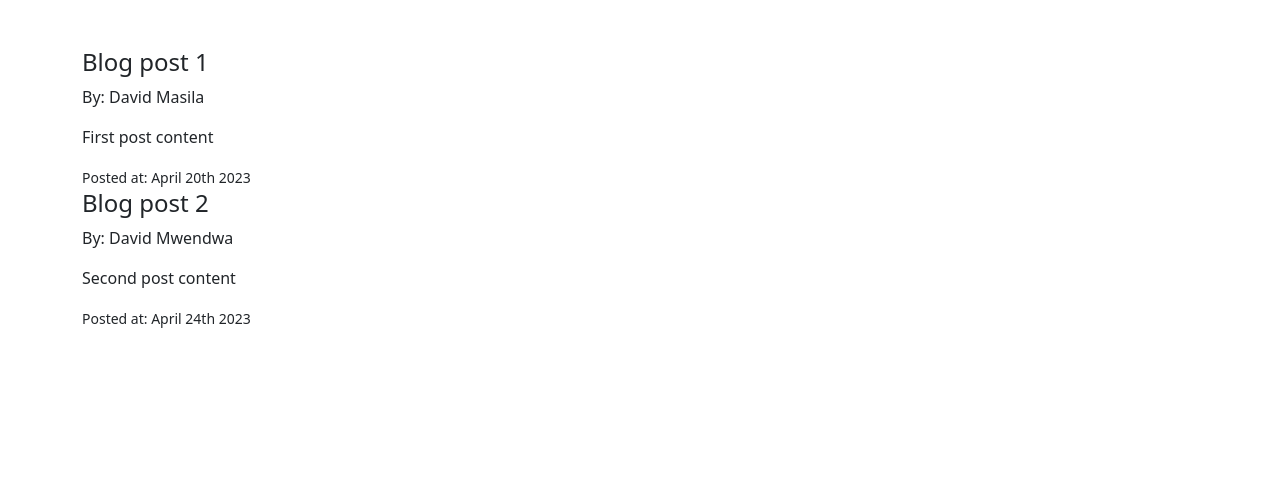
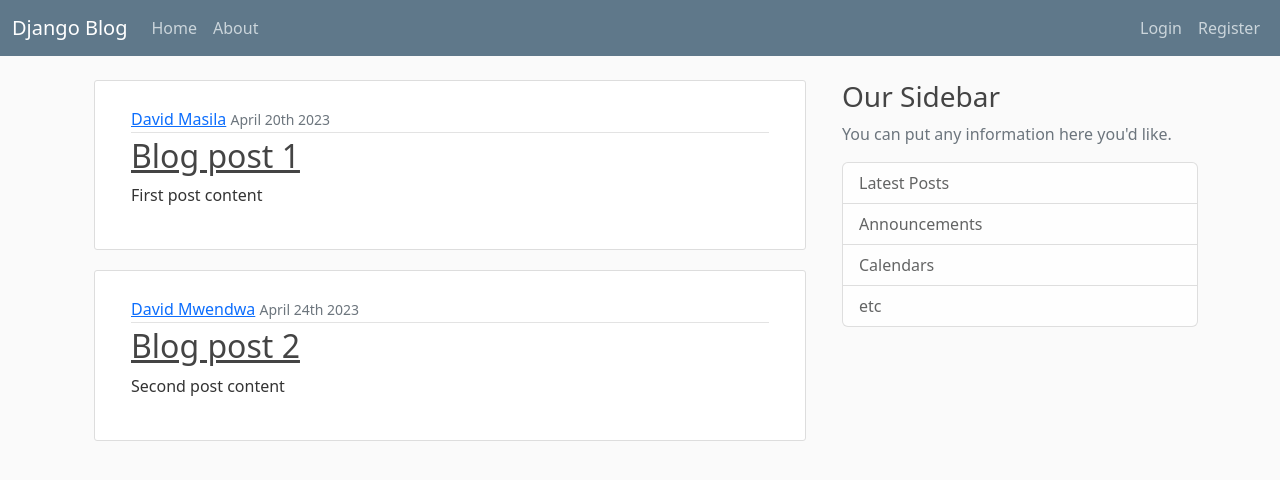
Before and after one commit to DavidMasila/Django-Development, a Django app: page / in a window 1280 px wide. Shown: the top 480 px of the page. Run offline with Django 4.2, Linux system fonts and the light colour scheme.

Commit message:
Django Development

```diff
--- /dev/null
+++ b/blog/static/blog/main.css
@@ -0,0 +1,84 @@
+body {
+    background: #fafafa;
+    color: #333333;
+    margin-top: 5rem;
+  }
+
+  h1, h2, h3, h4, h5, h6 {
+    color: #444444;
+  }
+
+  ul {
+    margin: 0;
+  }
+
+  .bg-steel {
+    background-color: #5f788a;
+  }
+
+  .site-header .navbar-nav .nav-link {
+    color: #cbd5db;
+  }
+
+  .site-header .navbar-nav .nav-link:hover {
+    color: #ffffff;
+  }
+
+  .site-header .navbar-nav .nav-link.active {
+    font-weight: 500;
+  }
+
+  .content-section {
+    background: #ffffff;
+    padding: 10px 20px;
+    border: 1px solid #dddddd;
+    border-radius: 3px;
+    margin-bottom: 20px;
+  }
+
+  .article-title {
+    color: #444444;
+  }
+
+  a.article-title:hover {
+    color: #428bca;
+    text-decoration: none;
+  }
+
+  .article-content {
+    white-space: pre-line;
+  }
+
+  .article-img {
+    height: 65px;
+    width: 65px;
+    margin-right: 16px;
+  }
+
+  .article-metadata {
+    padding-bottom: 1px;
+    margin-bottom: 4px;
+    border-bottom: 1px solid #e3e3e3
+  }
+
+  .article-metadata a:hover {
+    color: #333;
+    text-decoration: none;
+  }
+
+  .article-svg {
+    width: 25px;
+    height: 25px;
+    vertical-align: middle;
+  }
+
+  .account-img {
+    height: 125px;
+    width: 125px;
+    margin-right: 20px;
+    margin-bottom: 16px;
+  }
+
+  .account-heading {
+    font-size: 2.5rem;
+  }
--- a/blog/templates/blog/about.html
+++ b/blog/templates/blog/about.html
@@ -3,5 +3,5 @@
 {% block title %} About Page {% endblock title %}
 
 {% block content %}
-<h1>About page</h1>
+
 {% endblock content %}
--- a/blog/templates/blog/base.html
+++ b/blog/templates/blog/base.html
@@ -1,3 +1,4 @@
+{% load static %}
 <!doctype html>
 <html lang="en">
 
@@ -7,10 +8,52 @@
     <title>{% block title %}{% endblock %}</title>
     <link href="https://cdn.jsdelivr.net/npm/bootstrap@5.2.3/dist/css/bootstrap.min.css" rel="stylesheet"
         integrity="sha384-rbsA2VBKQhggwzxH7pPCaAqO46MgnOM80zW1RWuH61DGLwZJEdK2Kadq2F9CUG65" crossorigin="anonymous">
+    <link rel="stylesheet" href="{% static 'blog/main.css' %}">
 </head>
 
 <body>
-    {% block content %}{% endblock %}
+    <header class="site-header">
+        <nav class="navbar navbar-expand-md navbar-dark bg-steel fixed-top">
+            <div class="container-fluid">
+                <a class="navbar-brand" href="#">Django Blog</a>
+                <button class="navbar-toggler" type="button" data-bs-toggle="collapse" data-bs-target="#navbarNav"
+                    aria-controls="navbarNav" aria-expanded="false" aria-label="Toggle navigation">
+                    <span class="navbar-toggler-icon"></span>
+                </button>
+                <div class="collapse navbar-collapse" id="navbarToggle">
+                    <div class="navbar-nav">
+                        <a class="nav-item nav-link" href="{% url 'blog-home' %}">Home</a>
+                        <a class="nav-item nav-link" href="{% url 'blog-about' %}">About</a>
+                    </div>
+                    <!-- Navbar Right Side -->
+                    <div class="navbar-nav ms-auto">
+                        <a class="nav-item nav-link" href="#">Login</a>
+                        <a class="nav-item nav-link" href="#">Register</a>
+                    </div>
+                </div>
+            </div>
+        </nav>
+    </header>
+    <main role="main" class="container">
+        <div class="row">
+            <div class="col-md-8">
+                {% block content %}{% endblock %}
+            </div>
+            <div class="col-md-4">
+                <div class="side-bar">
+                    <h3>Our Sidebar</h3>
+                    <p class='text-muted'>You can put any information here you'd like.
+                    <ul class="list-group">
+                        <li class="list-group-item list-group-item-light">Latest Posts</li>
+                        <li class="list-group-item list-group-item-light">Announcements</li>
+                        <li class="list-group-item list-group-item-light">Calendars</li>
+                        <li class="list-group-item list-group-item-light">etc</li>
+                    </ul>
+                    </p>
+                </div>
+            </div>
+        </div>
+    </main>
     <script src="https://cdn.jsdelivr.net/npm/@popperjs/core@2.11.6/dist/umd/popper.min.js"
         integrity="sha384-oBqDVmMz9ATKxIep9tiCxS/Z9fNfEXiDAYTujMAeBAsjFuCZSmKbSSUnQlmh/jp3"
         crossorigin="anonymous"></script>
--- a/blog/templates/blog/home.html
+++ b/blog/templates/blog/home.html
@@ -3,14 +3,20 @@
 {% block title %} Home Page {% endblock title %}
 
 {% block content %}
-<div class="container mt-5">
+<div class="container">
     <div class="row">
         <div class="col">
             {% for post in posts %}
-            <h4>{{ post.title }}</h4>
-            <p>By: {{ post.author }}</p>
-            <p>{{ post.content }}</p>
-            <small>Posted at: {{ post.date_posted }}</small>
+            <article class="card content-section">
+                <div class="card-body">
+                    <div class="article-metadata">
+                        <a class="mr-2" href="#">{{ post.author }}</a>
+                        <small class="text-muted">{{ post.date_posted }}</small>
+                    </div>
+                    <h2><a class="article-title" href="#">{{ post.title }}</a></h2>
+                    <p class="article-content">{{ post.content }}</p>
+                </div>
+            </article>
             {% endfor %}
         </div>
     </div>
--- a/blog/views.py
+++ b/blog/views.py
@@ -27,4 +27,4 @@ def home(request):
 
 
 def about(request):
-    return HttpResponse("<h1>Blog About</h1>")
+    return render(request, 'blog/about.html')
```
